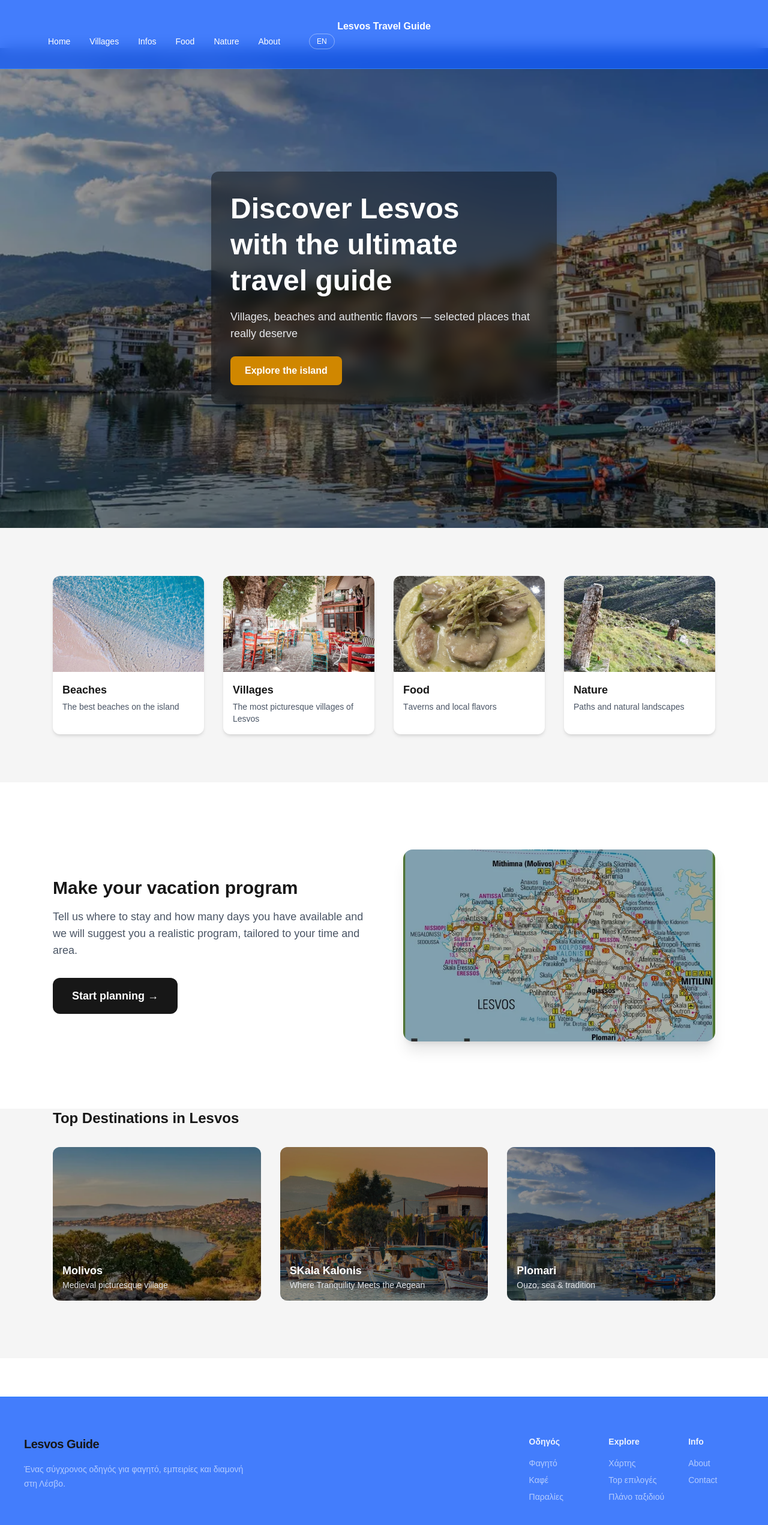
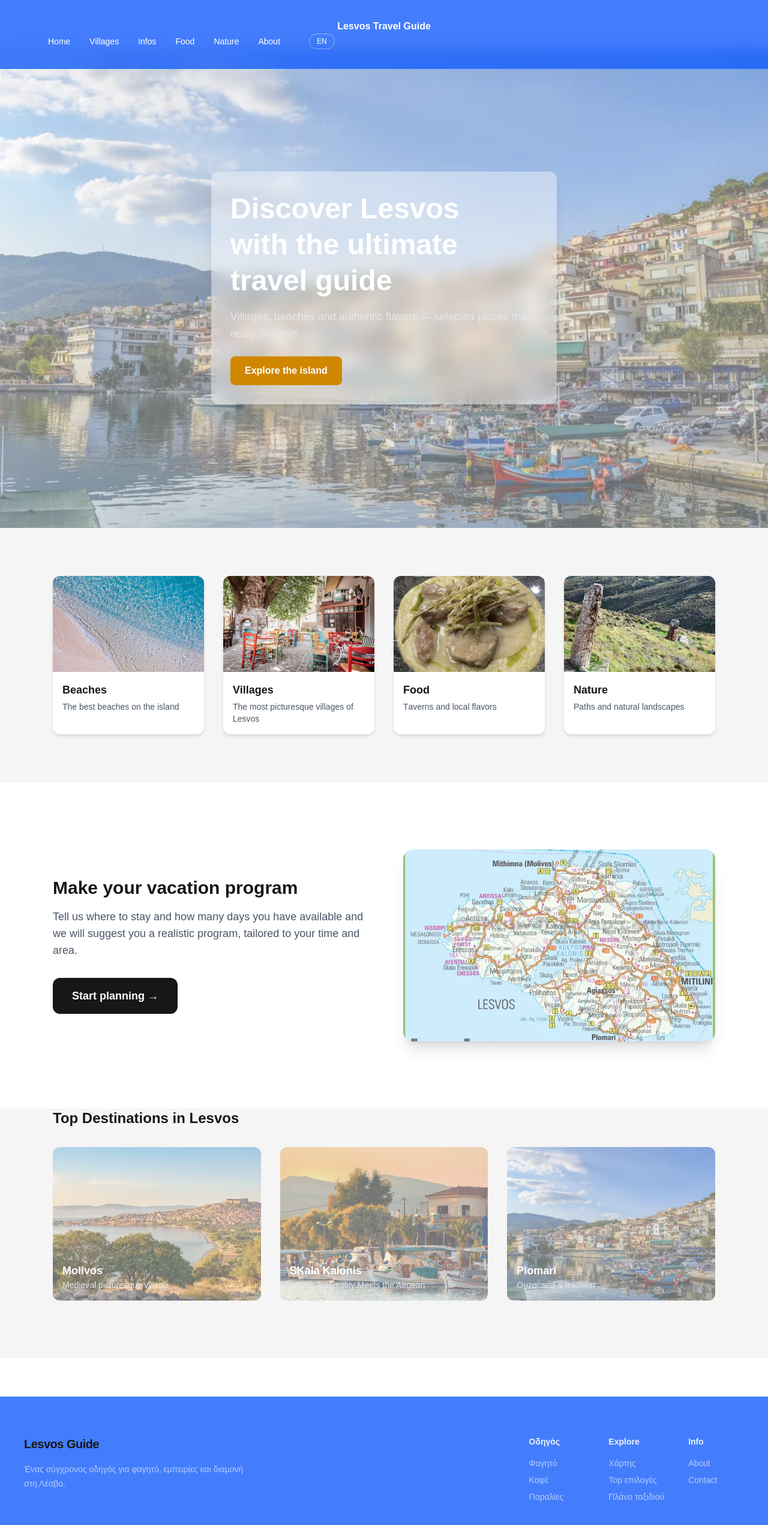
Before and after one commit to amamouridis06/lesvos-travel-guide, a Next.js app: page / in a window 1280 px wide. Shown: the top 2542 px of the page at 60% size. Built offline with nearby package versions, Linux system fonts and the light colour scheme.

Commit message:
Update page.tsx

```diff
--- a/app/page.tsx
+++ b/app/page.tsx
@@ -7,11 +7,11 @@ export default function Home() {
 
       {/* ================= HERO ================= */}
       <section className="relative w-full h-screen bg-[url('/plomari2.jpg')] bg-cover bg-center">
-        <div className="absolute inset-0 bg-black/40" />
+        <div className="absolute inset-0 bg-white/40" />
 
         <div className="relative z-10 h-full flex items-center">
           <div className="max-w-6xl mx-auto px-6">
-            <div className="max-w-xl bg-black/40 backdrop-blur-md p-8 rounded-xl shadow-xl">
+            <div className="max-w-xl bg-white/40 backdrop-blur-md p-8 rounded-xl shadow-xl">
               <h1 className="text-4xl md:text-5xl font-bold text-white leading-tight">
                  Discover Lesvos <br /> with the ultimate travel guide
               </h1>
@@ -108,7 +108,7 @@ export default function Home() {
               alt="The Map"
               className="absolute inset-0 w-full h-full object-cover"
             />
-            <div className="absolute inset-0 bg-black/30" />
+            <div className="absolute inset-0 bg-white/30" />
           </div>
 
         </div>
@@ -151,7 +151,7 @@ export default function Home() {
                 alt={place.title}
                 className="h-64 w-full object-cover group-hover:scale-105 transition duration-300"
               />
-              <div className="absolute inset-0 bg-black/40 flex flex-col justify-end p-4 pointer-events-none">
+              <div className="absolute inset-0 bg-white/40 flex flex-col justify-end p-4 pointer-events-none">
                 <h3 className="text-white text-lg font-semibold">
                   {place.title}
                 </h3>
```
